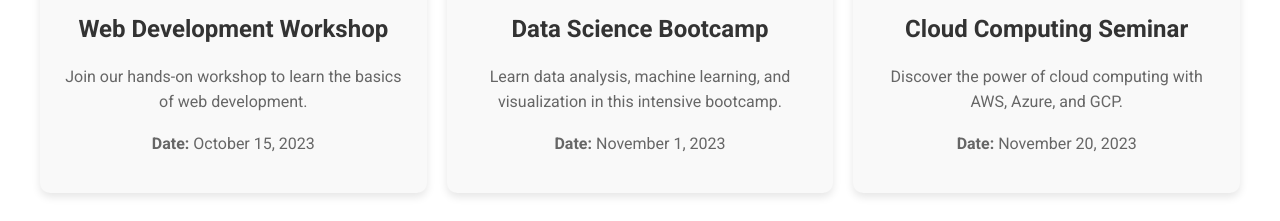
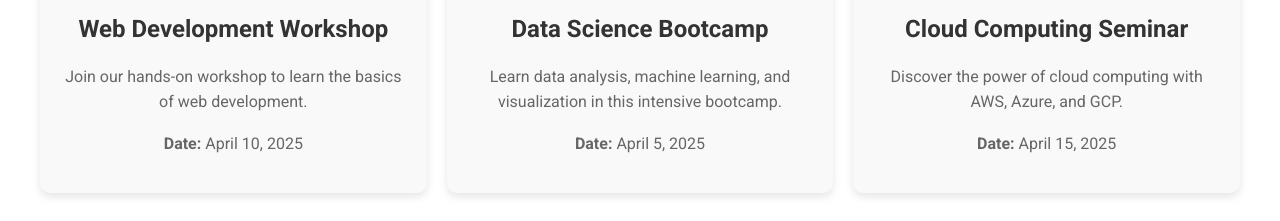
Before and after one commit to mishragaurav8420/coaching_classes, a plain HTML site: page index.html in a window 1280 px wide. Shown: the part 2220-2441 px from the top of the page. Drawn offline with nearby package versions, Linux system fonts and the light colour scheme.

Commit message:
contact_page

```diff
--- a/index.html
+++ b/index.html
@@ -259,19 +259,19 @@
                 <i class="fas fa-calendar-alt"></i>
                 <h3>Web Development Workshop</h3>
                 <p>Join our hands-on workshop to learn the basics of web development.</p>
-                <p><strong>Date:</strong> October 15, 2023</p>
+                <p><strong>Date:</strong> April 10, 2025</p>
             </div>
             <div class="event-item">
                 <i class="fas fa-calendar-alt"></i>
                 <h3>Data Science Bootcamp</h3>
                 <p>Learn data analysis, machine learning, and visualization in this intensive bootcamp.</p>
-                <p><strong>Date:</strong> November 1, 2023</p>
+                <p><strong>Date:</strong> April 5, 2025</p>
             </div>
             <div class="event-item">
                 <i class="fas fa-calendar-alt"></i>
                 <h3>Cloud Computing Seminar</h3>
                 <p>Discover the power of cloud computing with AWS, Azure, and GCP.</p>
-                <p><strong>Date:</strong> November 20, 2023</p>
+                <p><strong>Date:</strong> April 15, 2025</p>
             </div>
         </div>
     </section>
```
